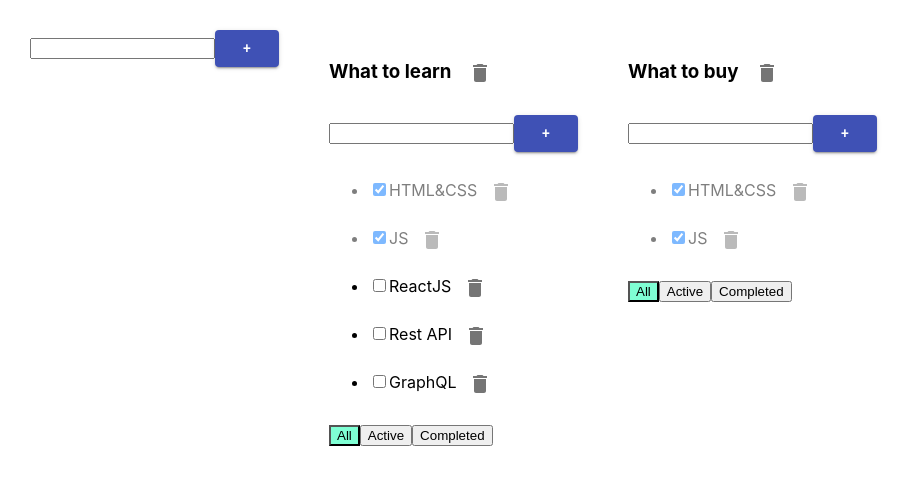
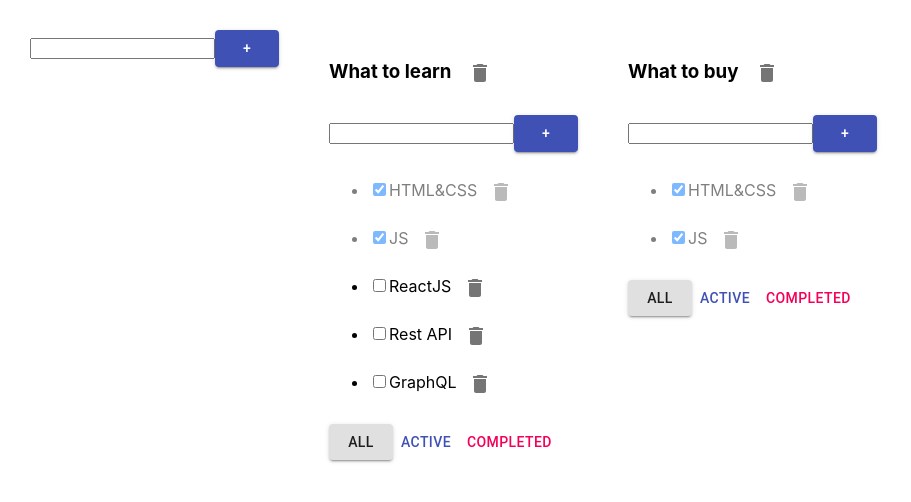
Before and after one commit to bohdanloik/todolist_4, a React (Create React App) app: page / in a window 1280 px wide. Shown: the top 502 px of the page, without its empty margins (0-911 px from the left). Built offline with nearby package versions, Linux system fonts and the light colour scheme.

Commit message:
add filter button style

```diff
--- a/src/Todolist.tsx
+++ b/src/Todolist.tsx
@@ -1,4 +1,4 @@
-import { IconButton } from '@material-ui/core';
+import { Button, IconButton } from '@material-ui/core';
 import { Delete } from '@material-ui/icons';
 import React, {ChangeEvent, ChangeEventHandler} from 'react';
 import { AddItemForm } from './AddItemForm';
@@ -73,9 +73,9 @@ export function Todolist(props: PropsType) {
             }
         </ul>
         <div>
-            <button className={props.filter === 'all' ? 'active-filter':''} onClick={ onAllClickHandler }>All</button>
-            <button className={props.filter === 'active' ? 'active-filter':''} onClick={ onActiveClickHandler }>Active</button>
-            <button className={props.filter === 'completed' ? 'active-filter':''} onClick={ onCompletedClickHandler }>Completed</button>
+            <Button  variant={props.filter === 'all' ? 'contained':'text'} onClick={ onAllClickHandler }>All</Button>
+            <Button color={'primary'} variant={props.filter === 'active' ? 'contained':'text'} onClick={ onActiveClickHandler }>Active</Button>
+            <Button color={'secondary'} variant={props.filter === 'completed' ? 'contained':'text'} onClick={ onCompletedClickHandler }>Completed</Button>
         </div>
     </div>
 }
```
